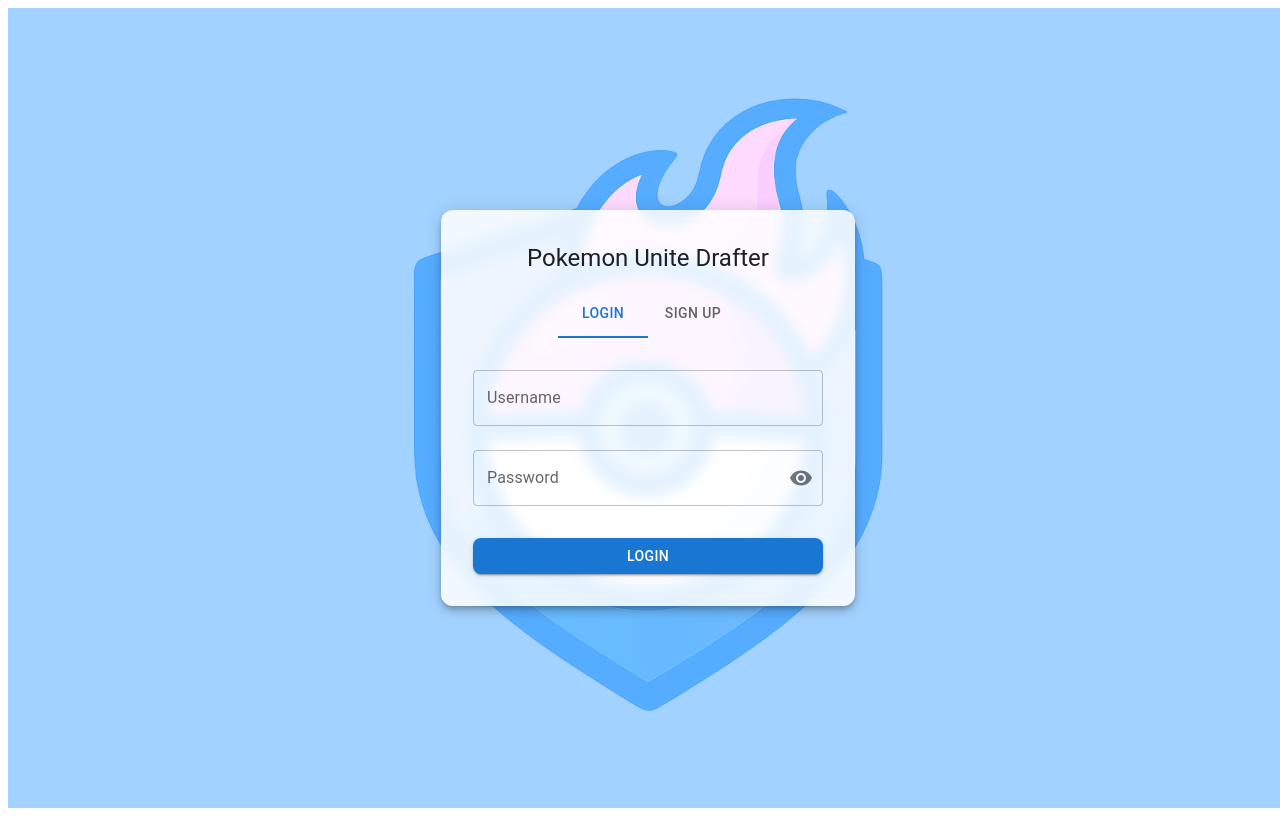
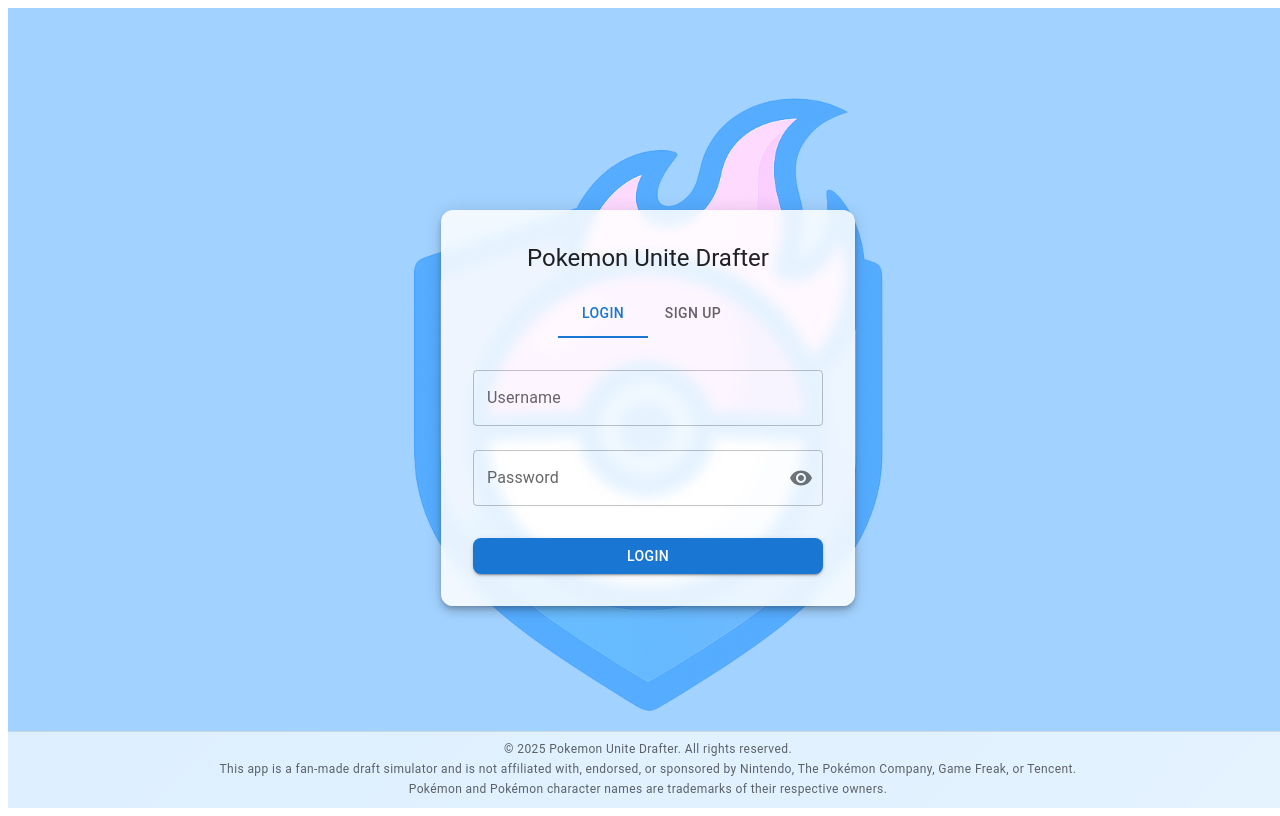
Before and after one commit to AdrianEstGon/PokemonDraft_Webapp, a React (Vite) app: page / in a window 1280 px wide. Built offline with nearby package versions, Linux system fonts and the light colour scheme.

Commit message:
Copyright

```diff
--- a/src/main.tsx
+++ b/src/main.tsx
@@ -1,4 +1,4 @@
-import { Box } from "@mui/material";
+import { Box, Typography } from "@mui/material";
 import { createRoot } from "react-dom/client";
 import { StrictMode } from "react";
 import AppRouter from "./router/AppRouter.tsx";
@@ -12,10 +12,35 @@ createRoot(document.getElementById("root")!).render(
         width: "100vw",
         background: "linear-gradient(135deg, #a2d2ff, #bde0fe)",
         overflow: "hidden", // 🚫 evita scroll
+        display: "flex",
+        flexDirection: "column",
       }}
     >
+      {/* Contenido principal */}
+      <Box sx={{ flex: 1, overflow: "auto" }}>
         <AppRouter />
         <ToastContainer position="top-right" autoClose={3000} />
       </Box>
+
+      {/* Footer con disclaimer */}
+      <Box
+        component="footer"
+        sx={{
+          textAlign: "center",
+          py: 1,
+          px: 2,
+          backgroundColor: "rgba(255,255,255,0.6)",
+          fontSize: "0.75rem",
+          borderTop: "1px solid rgba(0,0,0,0.1)",
+        }}
+      >
+        <Typography variant="caption" color="textSecondary">
+          © 2025 Pokemon Unite Drafter. All rights reserved. <br />
+          This app is a fan-made draft simulator and is not affiliated with,
+          endorsed, or sponsored by Nintendo, The Pokémon Company, Game Freak, or Tencent. <br />
+          Pokémon and Pokémon character names are trademarks of their respective owners.
+        </Typography>
+      </Box>
+    </Box>
   </StrictMode>
 );
```
Lines whose indentation alone changed are shown as unchanged.
